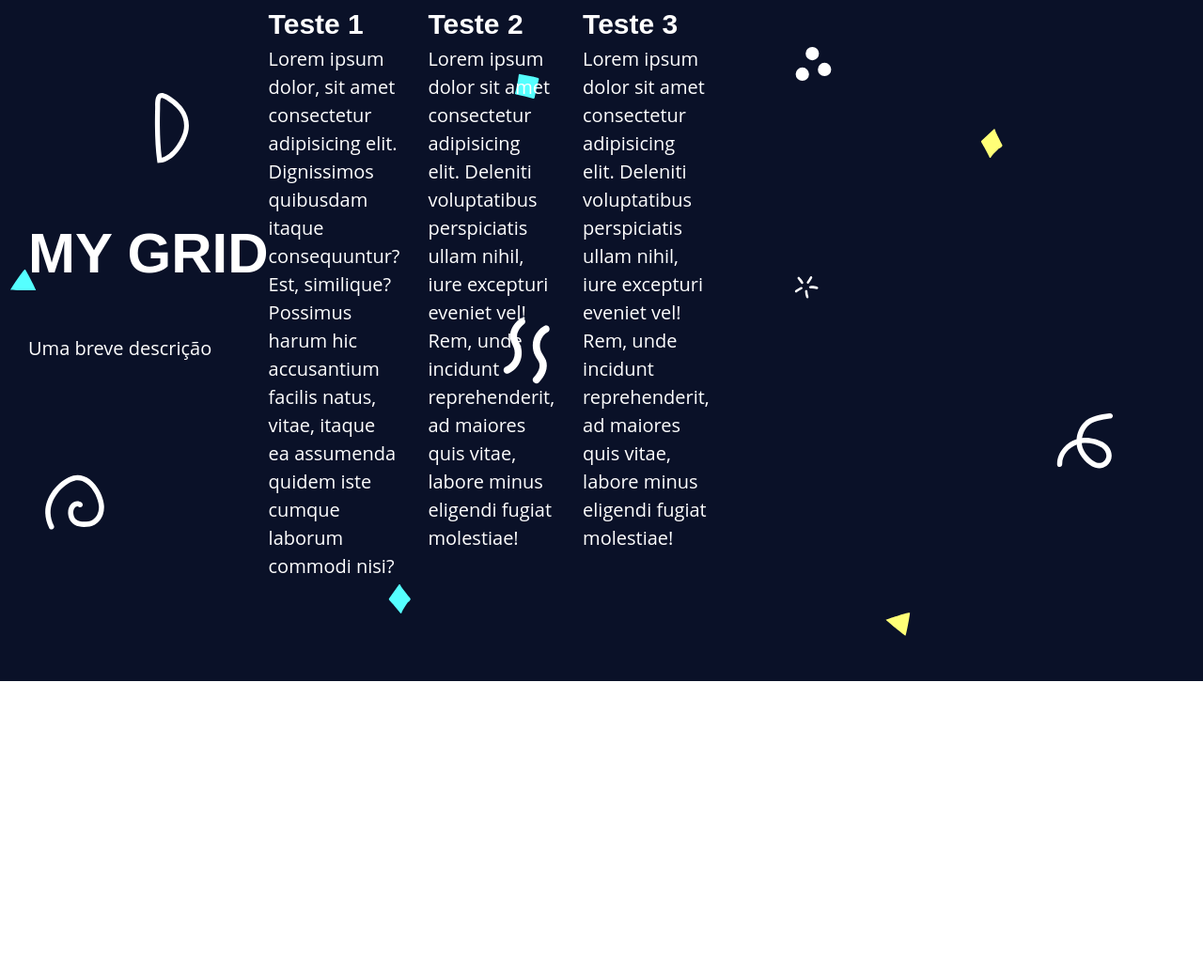
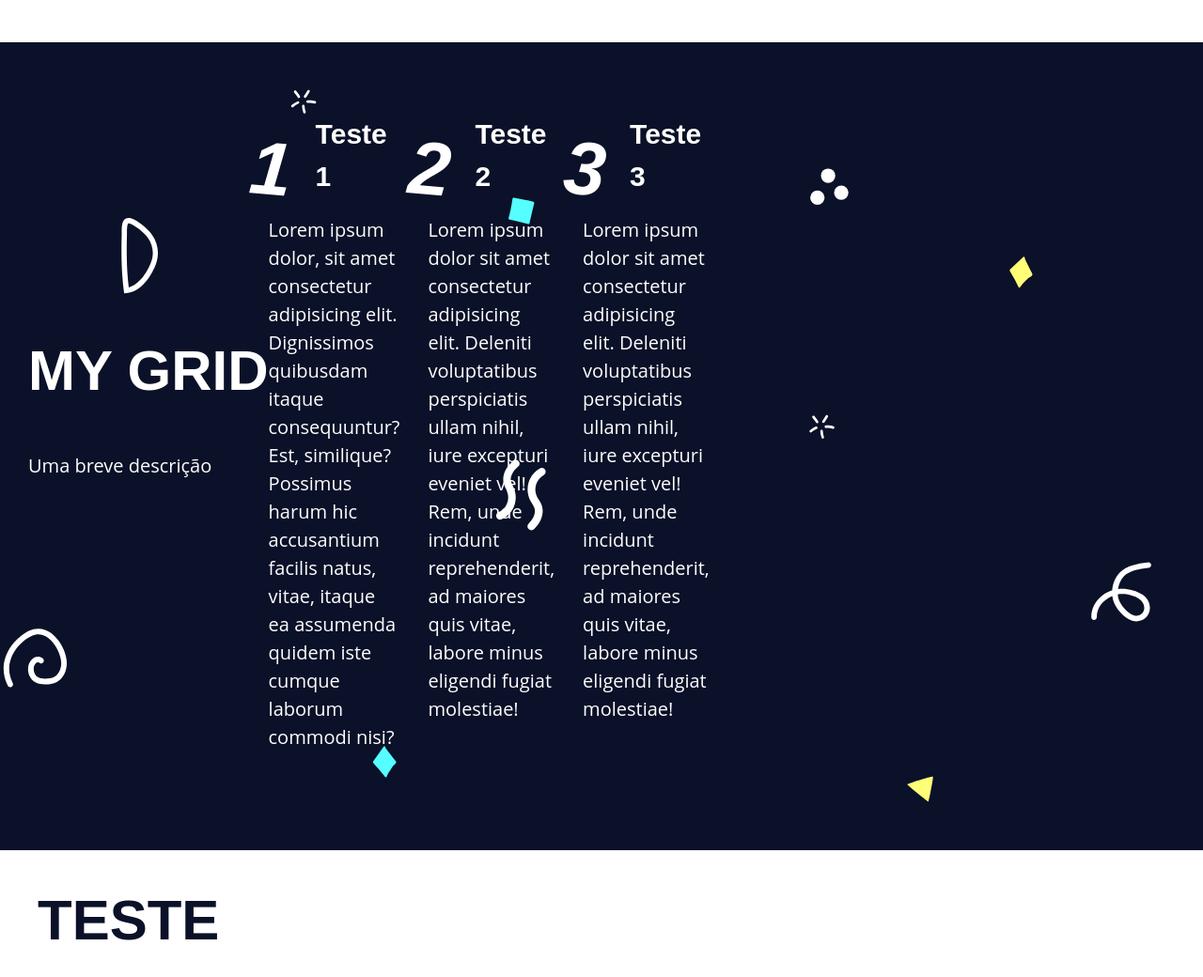
Before and after one commit to ygorp/landing-page--curso-udemy, a plain HTML site: page index.html in a window 1280 px wide. Shown: the part 1740-2780 px from the top of the page at 94% size. Before the commit the page ends 2465 px from the top, so only its background shows below. Drawn offline with Linux system fonts and the light colour scheme; a web font is replaced by a local one.

Commit message:
atualizando

```diff
--- a/assets/css/styles.css
+++ b/assets/css/styles.css
@@ -132,15 +132,17 @@ p {
 .main-content {
   max-width: 120rem;
   margin: 0 auto;
-  padding: var(--gap)
+
 }
 
 .section {
   min-height: 100vh;
+  padding: var(--gap)
 }
 
 .menu-spacing {
   height: 65px;
+
 }
 
 .intro-content {
@@ -186,12 +188,31 @@ p {
   height: 100vh;
 }
 
+.grid-description {
+  padding-bottom: 5rem;
+}
+
 .grid {
   display: grid;
   grid-template-columns: repeat(3, 1fr);
+  counter-reset: grid-counter;
   gap: var(--gap);
 }
 
 .grid h3 {
   font-size: 3rem;
+  position: relative;
+  padding-bottom: 2rem;
+  padding-left: 5rem;
 }
+
+.grid h3::before {
+counter-increment: grid-counter;
+content: counter(grid-counter);
+position: absolute;
+font-size: 8rem;
+font-style: italic;
+top: -4;
+left: -2rem;
+transform: rotate(5deg);
+}
--- a/index.html
+++ b/index.html
@@ -24,13 +24,12 @@
   <body class="main-bg">
     <aside class="menu white-bg">
       <div class="main-content menu-content">
-        <h1><a href="#">LOGO</a></h1>
+        <h1><a href="#home">LOGO</a></h1>
         <nav>
           <ul>
             <li><a href="#intro">intro</a></li>
-            <li><a href="#top3">top 3</a></li>
             <li><a href="#grid-one">grid-one</a></li>
-            <li><a href="#">work</a></li>
+            <li><a href="#gallery">gallery</a></li>
             <li><a href="#">contact</a></li>
           </ul>
         </nav>
@@ -39,7 +38,7 @@
 
     <div class="menu-spacing"></div>
 
-    <section id="intro" class="intro main-bg section">
+    <section id="home" class="intro main-bg section">
       <div class="main-content intro-content">
         <div class="intro-text-content">
           <h2>January brings us Firefox 85</h2>
@@ -60,7 +59,7 @@
       </div>
     </section>
 
-    <section id="top3" class="white-bg section">
+    <section id="intro" class="white-bg section">
       <div class="main-content top3-content">
         <h2>top 3 jobs</h2>
         <p>
@@ -85,8 +84,8 @@
 
     <section id="grid-one" class="grid main-bg section">
       <div class="main-content grid-one-content">
-        <h2>My grid</h2>
-        <p>Uma breve descrição</p>
+        <h2 class="grid-main-heading">My grid</h2>
+        <p class="grid-description">Uma breve descrição</p>
         <div class="grid">
           <article>
             <h3>Teste 1</h3>
@@ -118,5 +117,11 @@
         </div>
       </div>
     </section>
+
+    <section id="gallery" class="section white-bg">
+      <div class="main-content">
+        <h1>Teste</h1>
+      </div>
+    </section>
   </body>
 </html>
```
